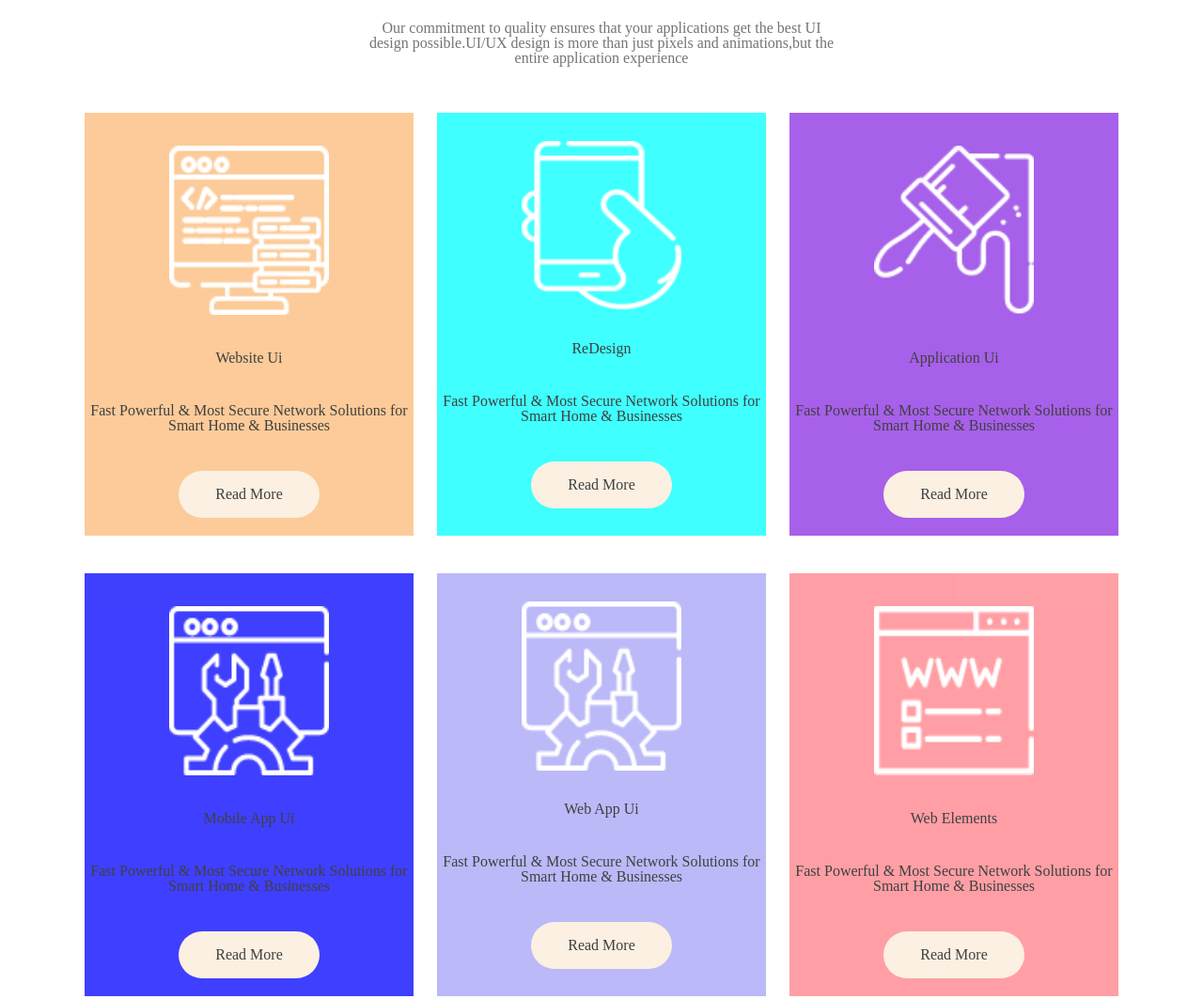
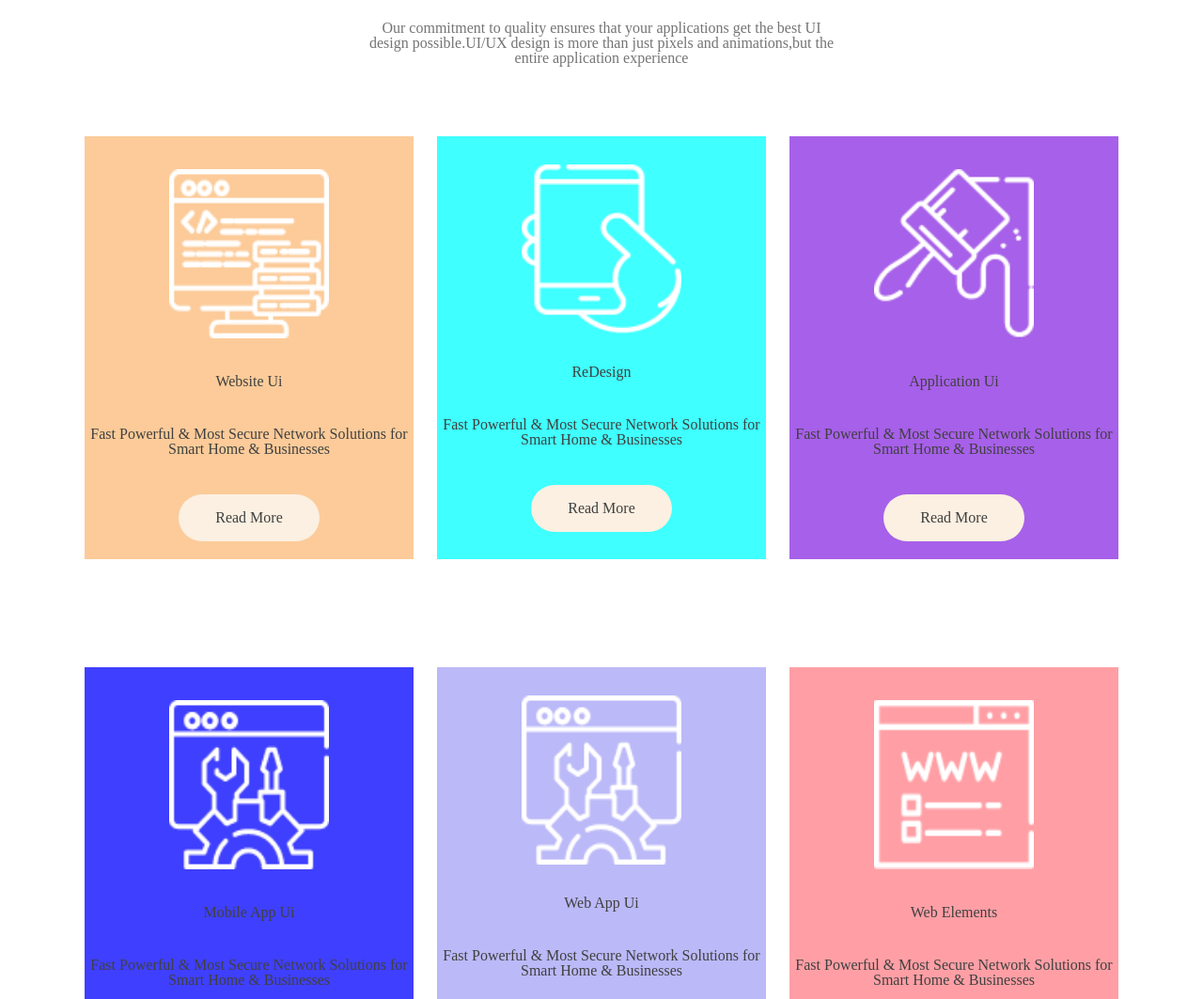
Before and after one commit to Kouimtsidi/Lesson8.126, a plain HTML site: page index.html in a window 1280 px wide. Shown: the part 883-1946 px from the top of the page at 94% size. Drawn offline with Linux system fonts and the light colour scheme.

Commit message:
change style.css

```diff
--- a/css/style.css
+++ b/css/style.css
@@ -69,22 +69,22 @@
 .list{
   display: flex;
   width: 1100px;
-  height: 400px;
   justify-content: space-between;
   margin-top: 50px;
   opacity: 0.75;
 }
 .box1 {
   background-color: #fbba77;
+  margin-top: 25px;
 }
 .box2 {
   background-color: aqua;
-  margin: 0 25px;
+  margin: 25px 25px;
 
 }
 .box3 {
   background-color: blueviolet;
-  margin-bottom: 40px;
+  margin: 25px 0;
 
 }
 .box4 {
@@ -93,7 +93,7 @@
 }
 .box5 {
   background-color: #a5a2f6;
-  margin-top: 40px;
+  margin: 40px 25px;
 
 }
 .box6 {
```
